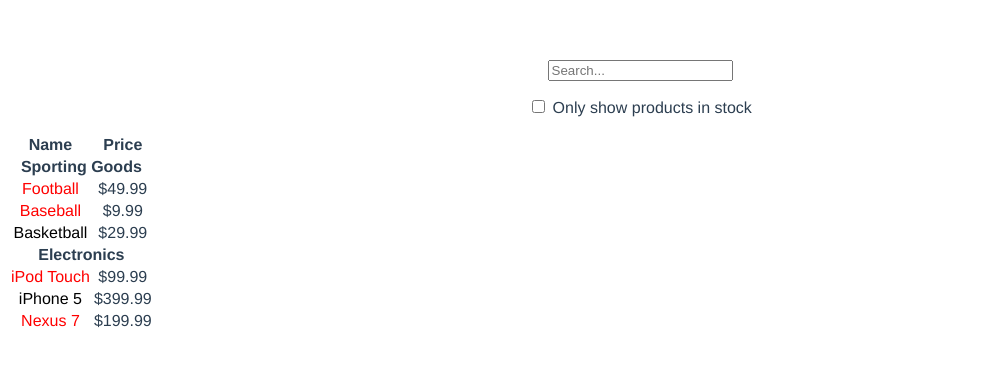
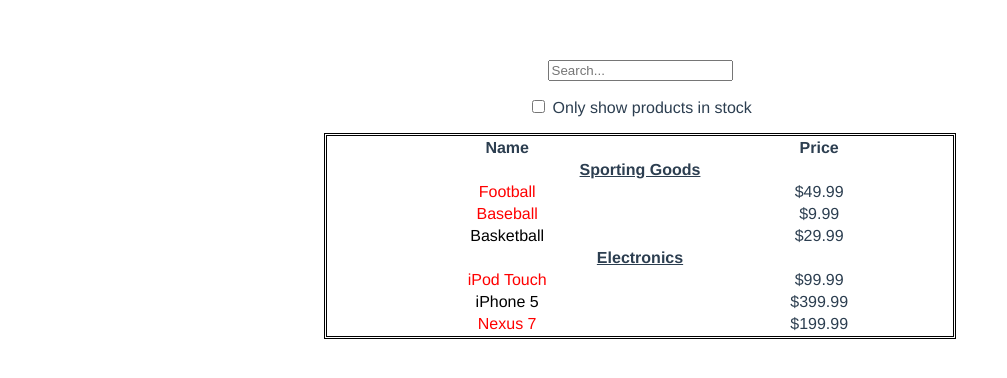
Before and after one commit to davidlamys/vue-example, a Vue app: page / in a window 1280 px wide. Shown: the top 378 px of the page, without its empty margins (0-1007 px from the left). Built offline with nearby package versions, Linux system fonts and the light colour scheme.

Commit message:
Apply style to components

```diff
--- a/src/App.vue
+++ b/src/App.vue
@@ -39,4 +39,15 @@ export default {
   color: #2c3e50;
   margin-top: 60px;
 }
+
+table {
+  width: 50%;
+  height: 100%;
+  border: 3px black double;
+  margin: 0 auto;
+}
+
+.category-header {
+  text-decoration: underline;
+}
 </style>
--- a/src/components/ProductCategoryRow.vue
+++ b/src/components/ProductCategoryRow.vue
@@ -1,6 +1,6 @@
 <template>
   <tr>
-    <th colSpan="2">
+    <th colSpan="2" class="category-header">
       {{ category }}
     </th>
   </tr>
```
